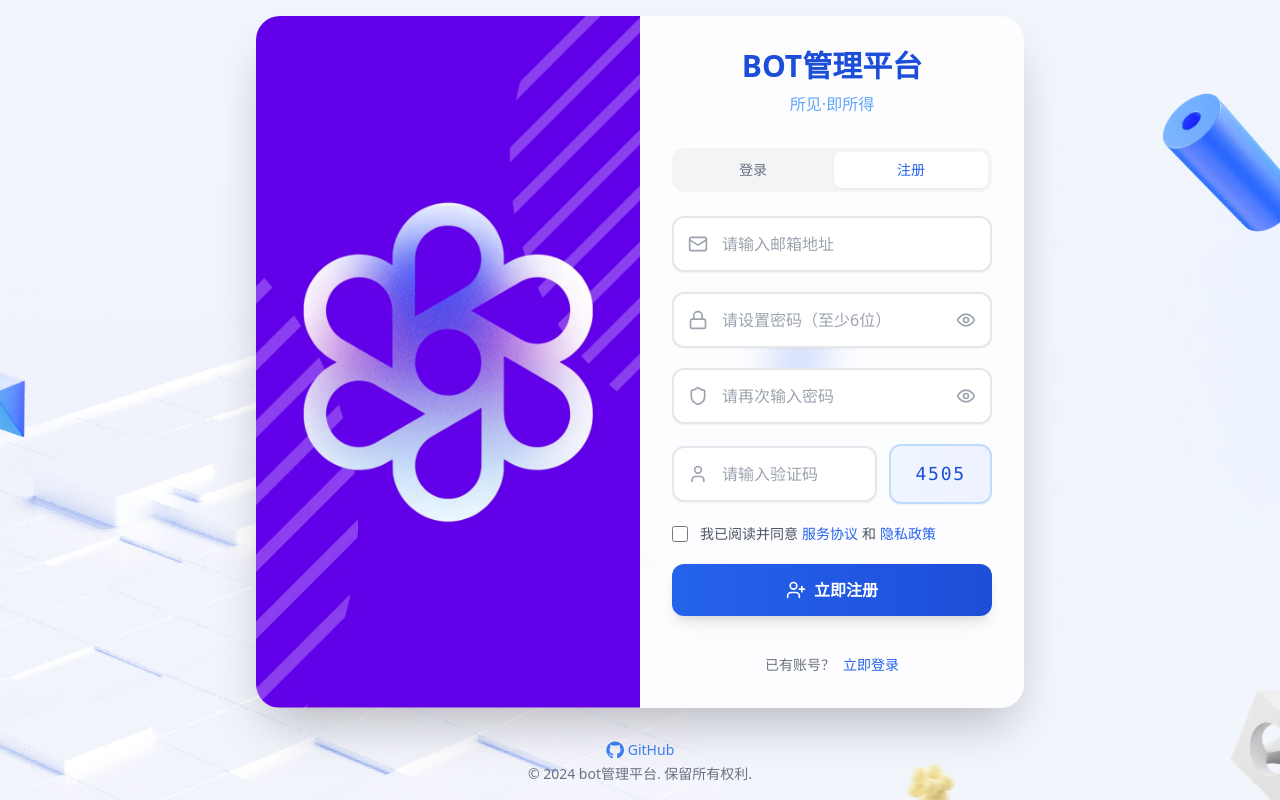
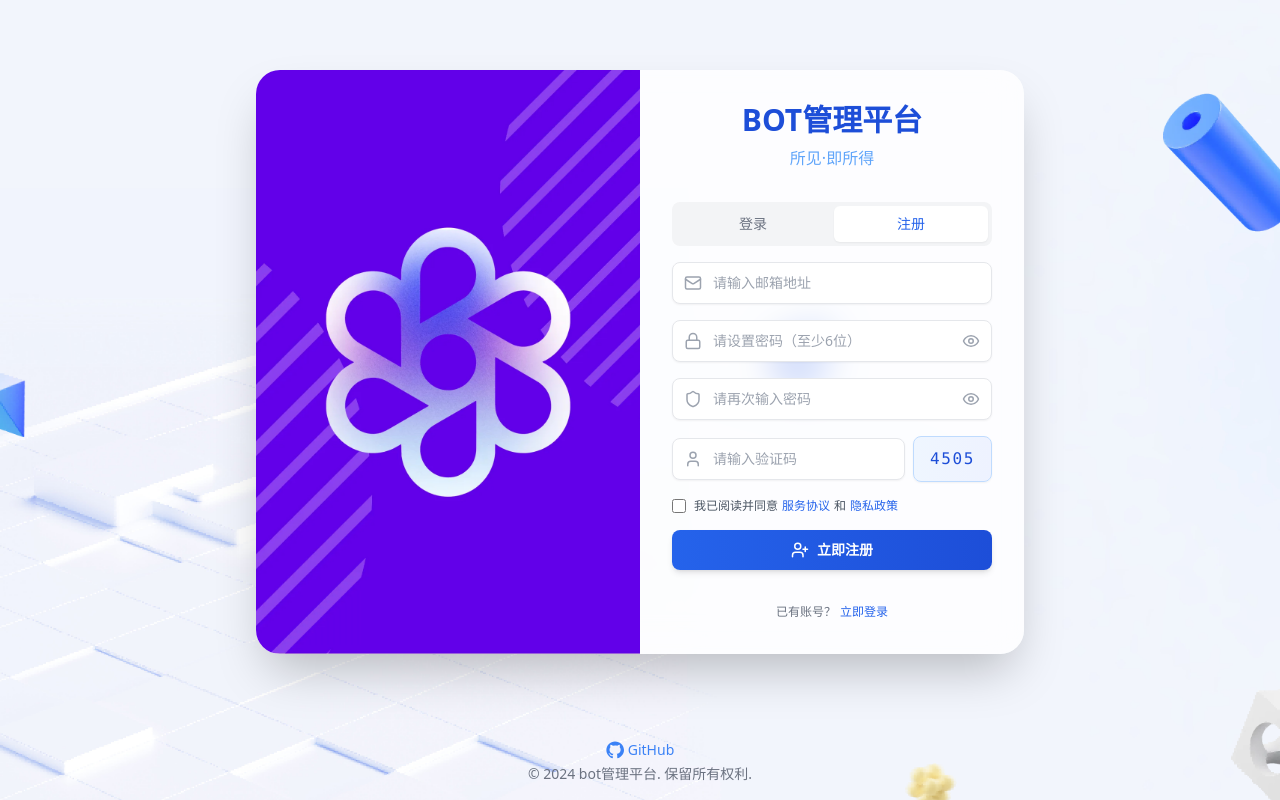
Before and after one commit to kilimro/bot_web_pro, a React (Vite) app: page /login in a window 1280 px wide. Both pictures are taken after a click on the button "立即注册". Built offline with nearby package versions, Linux system fonts and the light colour scheme; no server answers; the HTML template or start-up script is replaced by a standard one.

Commit message:
调整登录页面填写框大小

```diff
--- a/src/components/Auth/LoginForm.tsx
+++ b/src/components/Auth/LoginForm.tsx
@@ -156,12 +156,12 @@ const LoginForm: React.FC = () => {
 
   return (
     <>
-      <div className="mb-6 text-center">
-        <div className="flex justify-center space-x-1 bg-gray-100 rounded-xl p-1">
+      <div className="mb-4 text-center">
+        <div className="flex justify-center space-x-1 bg-gray-100 rounded-lg p-1">
           <button
             type="button"
             onClick={() => !isRegisterMode && toggleMode()}
-            className={`flex-1 py-2 px-4 rounded-lg text-sm font-medium transition-all duration-200 ${
+            className={`flex-1 py-2 px-3 rounded-md text-sm font-medium transition-all duration-200 ${
               !isRegisterMode
                 ? 'bg-white text-blue-600 shadow-sm'
                 : 'text-gray-500 hover:text-gray-700'
@@ -172,7 +172,7 @@ const LoginForm: React.FC = () => {
           <button
             type="button"
             onClick={() => isRegisterMode && toggleMode()}
-            className={`flex-1 py-2 px-4 rounded-lg text-sm font-medium transition-all duration-200 ${
+            className={`flex-1 py-2 px-3 rounded-md text-sm font-medium transition-all duration-200 ${
               isRegisterMode
                 ? 'bg-white text-blue-600 shadow-sm'
                 : 'text-gray-500 hover:text-gray-700'
@@ -183,18 +183,18 @@ const LoginForm: React.FC = () => {
         </div>
       </div>
 
-      <form onSubmit={handleSubmit} className="space-y-5">
+      <form onSubmit={handleSubmit} className="space-y-4">
         {/* 邮箱输入框 */}
         <div className="relative">
-          <div className="absolute inset-y-0 left-0 pl-4 flex items-center pointer-events-none">
-            <Mail size={20} className="text-gray-400" />
+          <div className="absolute inset-y-0 left-0 pl-3 flex items-center pointer-events-none">
+            <Mail size={18} className="text-gray-400" />
           </div>
           <input
             id="email"
             type="email"
             value={email}
             onChange={(e) => setEmail(e.target.value)}
-            className="w-full pl-12 pr-4 py-3.5 rounded-xl border-2 border-gray-200 focus:border-blue-500 focus:ring-4 focus:ring-blue-100 transition-all duration-200 text-gray-800 bg-white placeholder-gray-400 text-base shadow-sm hover:border-gray-300"
+            className="w-full pl-10 pr-3 py-2.5 rounded-lg border border-gray-200 focus:border-blue-500 focus:ring-2 focus:ring-blue-200 transition-all duration-200 text-gray-800 bg-white placeholder-gray-400 text-sm shadow-sm hover:border-gray-300"
             placeholder="请输入邮箱地址"
             required
           />
@@ -202,64 +202,64 @@ const LoginForm: React.FC = () => {
 
         {/* 密码输入框 */}
         <div className="relative">
-          <div className="absolute inset-y-0 left-0 pl-4 flex items-center pointer-events-none">
-            <Lock size={20} className="text-gray-400" />
+          <div className="absolute inset-y-0 left-0 pl-3 flex items-center pointer-events-none">
+            <Lock size={18} className="text-gray-400" />
           </div>
           <input
             id="password"
             type={showPassword ? 'text' : 'password'}
             value={password}
             onChange={(e) => setPassword(e.target.value)}
-            className="w-full pl-12 pr-12 py-3.5 rounded-xl border-2 border-gray-200 focus:border-blue-500 focus:ring-4 focus:ring-blue-100 transition-all duration-200 text-gray-800 bg-white placeholder-gray-400 text-base shadow-sm hover:border-gray-300"
+            className="w-full pl-10 pr-10 py-2.5 rounded-lg border border-gray-200 focus:border-blue-500 focus:ring-2 focus:ring-blue-200 transition-all duration-200 text-gray-800 bg-white placeholder-gray-400 text-sm shadow-sm hover:border-gray-300"
             placeholder={isRegisterMode ? "请设置密码（至少6位）" : "请输入密码"}
             required
           />
           <button
             type="button"
             onClick={() => setShowPassword(!showPassword)}
-            className="absolute inset-y-0 right-0 pr-4 flex items-center text-gray-400 hover:text-gray-600 transition-colors"
+            className="absolute inset-y-0 right-0 pr-3 flex items-center text-gray-400 hover:text-gray-600 transition-colors"
           >
-            {showPassword ? <EyeOff size={20} /> : <Eye size={20} />}
+            {showPassword ? <EyeOff size={18} /> : <Eye size={18} />}
           </button>
         </div>
 
         {/* 确认密码输入框（仅注册模式显示） */}
         {isRegisterMode && (
           <div className="relative">
-            <div className="absolute inset-y-0 left-0 pl-4 flex items-center pointer-events-none">
-              <Shield size={20} className="text-gray-400" />
+            <div className="absolute inset-y-0 left-0 pl-3 flex items-center pointer-events-none">
+              <Shield size={18} className="text-gray-400" />
             </div>
             <input
               id="confirmPassword"
               type={showConfirmPassword ? 'text' : 'password'}
               value={confirmPassword}
               onChange={(e) => setConfirmPassword(e.target.value)}
-              className="w-full pl-12 pr-12 py-3.5 rounded-xl border-2 border-gray-200 focus:border-blue-500 focus:ring-4 focus:ring-blue-100 transition-all duration-200 text-gray-800 bg-white placeholder-gray-400 text-base shadow-sm hover:border-gray-300"
+              className="w-full pl-10 pr-10 py-2.5 rounded-lg border border-gray-200 focus:border-blue-500 focus:ring-2 focus:ring-blue-200 transition-all duration-200 text-gray-800 bg-white placeholder-gray-400 text-sm shadow-sm hover:border-gray-300"
               placeholder="请再次输入密码"
               required
             />
             <button
               type="button"
               onClick={() => setShowConfirmPassword(!showConfirmPassword)}
-              className="absolute inset-y-0 right-0 pr-4 flex items-center text-gray-400 hover:text-gray-600 transition-colors"
+              className="absolute inset-y-0 right-0 pr-3 flex items-center text-gray-400 hover:text-gray-600 transition-colors"
             >
-              {showConfirmPassword ? <EyeOff size={20} /> : <Eye size={20} />}
+              {showConfirmPassword ? <EyeOff size={18} /> : <Eye size={18} />}
             </button>
           </div>
         )}
 
         {/* 验证码输入框 */}
-        <div className="flex items-center gap-3">
+        <div className="flex items-center gap-2">
           <div className="flex-1 relative">
-            <div className="absolute inset-y-0 left-0 pl-4 flex items-center pointer-events-none">
-              <User size={20} className="text-gray-400" />
+            <div className="absolute inset-y-0 left-0 pl-3 flex items-center pointer-events-none">
+              <User size={18} className="text-gray-400" />
             </div>
             <input
               id="captcha"
               type="text"
               value={captchaInput}
               onChange={(e) => setCaptchaInput(e.target.value)}
-              className="w-full pl-12 pr-4 py-3.5 rounded-xl border-2 border-gray-200 focus:border-blue-500 focus:ring-4 focus:ring-blue-100 transition-all duration-200 text-gray-800 bg-white placeholder-gray-400 text-base shadow-sm hover:border-gray-300"
+              className="w-full pl-10 pr-3 py-2.5 rounded-lg border border-gray-200 focus:border-blue-500 focus:ring-2 focus:ring-blue-200 transition-all duration-200 text-gray-800 bg-white placeholder-gray-400 text-sm shadow-sm hover:border-gray-300"
               placeholder="请输入验证码"
               maxLength={4}
               inputMode="numeric"
@@ -267,7 +267,7 @@ const LoginForm: React.FC = () => {
             />
           </div>
           <div
-            className="px-6 py-3.5 rounded-xl bg-gradient-to-r from-blue-50 to-indigo-50 border-2 border-blue-200 text-blue-700 font-mono text-lg tracking-widest select-none cursor-pointer hover:from-blue-100 hover:to-indigo-100 transition-all duration-200 shadow-sm hover:shadow-md"
+            className="px-4 py-2.5 rounded-lg bg-gradient-to-r from-blue-50 to-indigo-50 border border-blue-200 text-blue-700 font-mono text-base tracking-widest select-none cursor-pointer hover:from-blue-100 hover:to-indigo-100 transition-all duration-200 shadow-sm hover:shadow-md"
             onClick={generateCaptcha}
             title="点击刷新验证码"
           >
@@ -277,12 +277,12 @@ const LoginForm: React.FC = () => {
 
         {/* 协议勾选 */}
         <div className="flex items-center justify-between">
-          <label className="flex items-center text-sm cursor-pointer">
+          <label className="flex items-center text-xs cursor-pointer">
             <input
               type="checkbox"
               checked={checked}
               onChange={e => setChecked(e.target.checked)}
-              className="mr-3 w-4 h-4 text-blue-600 border-2 border-gray-300 rounded focus:ring-blue-500 focus:ring-2"
+              className="mr-2 w-3.5 h-3.5 text-blue-600 border border-gray-300 rounded focus:ring-blue-500 focus:ring-1"
             />
             <span className="text-gray-600">我已阅读并同意</span>
             <span className="text-blue-600 hover:text-blue-800 cursor-pointer ml-1 font-medium" onClick={() => setShowAgreement(true)}>服务协议</span>
@@ -293,14 +293,14 @@ const LoginForm: React.FC = () => {
 
         {/* 错误和成功提示 */}
         {error && (
-          <div className="p-3 bg-red-50 border border-red-200 text-red-700 rounded-xl text-sm flex items-center shadow-sm">
-            <div className="w-2 h-2 bg-red-500 rounded-full mr-3 flex-shrink-0"></div>
+          <div className="p-2.5 bg-red-50 border border-red-200 text-red-700 rounded-lg text-xs flex items-center shadow-sm">
+            <div className="w-1.5 h-1.5 bg-red-500 rounded-full mr-2 flex-shrink-0"></div>
             {error}
           </div>
         )}
         {success && (
-          <div className="p-3 bg-green-50 border border-green-200 text-green-700 rounded-xl text-sm flex items-center shadow-sm">
-            <div className="w-2 h-2 bg-green-500 rounded-full mr-3 flex-shrink-0"></div>
+          <div className="p-2.5 bg-green-50 border border-green-200 text-green-700 rounded-lg text-xs flex items-center shadow-sm">
+            <div className="w-1.5 h-1.5 bg-green-500 rounded-full mr-2 flex-shrink-0"></div>
             {success}
           </div>
         )}
@@ -309,11 +309,11 @@ const LoginForm: React.FC = () => {
         <button
           type="submit"
           disabled={loading}
-          className={`w-full bg-gradient-to-r from-blue-600 to-blue-700 hover:from-blue-700 hover:to-blue-800 text-white font-bold py-3.5 px-4 rounded-xl focus:outline-none focus:ring-4 focus:ring-blue-200 flex items-center justify-center transition-all duration-200 hover:scale-[1.02] shadow-lg hover:shadow-xl text-base ${loading ? 'opacity-70 cursor-not-allowed' : ''}`}
+          className={`w-full bg-gradient-to-r from-blue-600 to-blue-700 hover:from-blue-700 hover:to-blue-800 text-white font-bold py-2.5 px-4 rounded-lg focus:outline-none focus:ring-2 focus:ring-blue-200 flex items-center justify-center transition-all duration-200 hover:scale-[1.01] shadow-md hover:shadow-lg text-sm ${loading ? 'opacity-70 cursor-not-allowed' : ''}`}
         >
           {loading ? (
             <span className="flex items-center">
-              <svg className="animate-spin -ml-1 mr-3 h-5 w-5 text-white" xmlns="http://www.w3.org/2000/svg" fill="none" viewBox="0 0 24 24">
+              <svg className="animate-spin -ml-1 mr-2 h-4 w-4 text-white" xmlns="http://www.w3.org/2000/svg" fill="none" viewBox="0 0 24 24">
                 <circle className="opacity-25" cx="12" cy="12" r="10" stroke="currentColor" strokeWidth="4"></circle>
                 <path className="opacity-75" fill="currentColor" d="M4 12a8 8 0 018-8V0C5.373 0 0 5.373 0 12h4zm2 5.291A7.962 7.962 0 014 12H0c0 3.042 1.135 5.824 3 7.938l3-2.647z"></path>
               </svg>
@@ -323,12 +323,12 @@ const LoginForm: React.FC = () => {
             <span className="flex items-center">
               {isRegisterMode ? (
                 <>
-                  <UserPlus size={20} className="mr-2" />
+                  <UserPlus size={18} className="mr-2" />
                   立即注册
                 </>
               ) : (
                 <>
-                  <LogIn size={20} className="mr-2" />
+                  <LogIn size={18} className="mr-2" />
                   立即登录
                 </>
               )}
@@ -337,14 +337,14 @@ const LoginForm: React.FC = () => {
         </button>
 
         {/* 切换模式提示 */}
-        <div className="text-center pt-4">
-          <span className="text-gray-500 text-sm">
+        <div className="text-center pt-3">
+          <span className="text-gray-500 text-xs">
             {isRegisterMode ? '已有账号？' : '还没有账号？'}
           </span>
           <button
             type="button"
             onClick={toggleMode}
-            className="ml-2 text-blue-600 hover:text-blue-800 font-medium text-sm transition-colors"
+            className="ml-1 text-blue-600 hover:text-blue-800 font-medium text-xs transition-colors"
           >
             {isRegisterMode ? '立即登录' : '立即注册'}
           </button>
```
